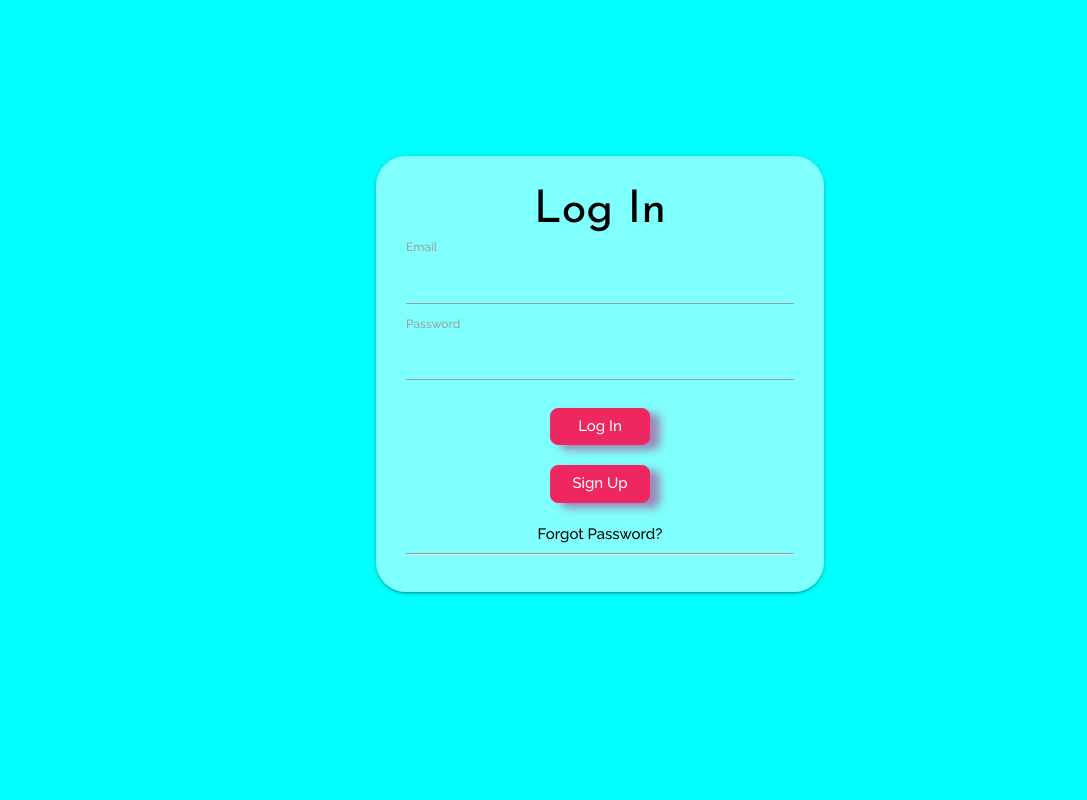
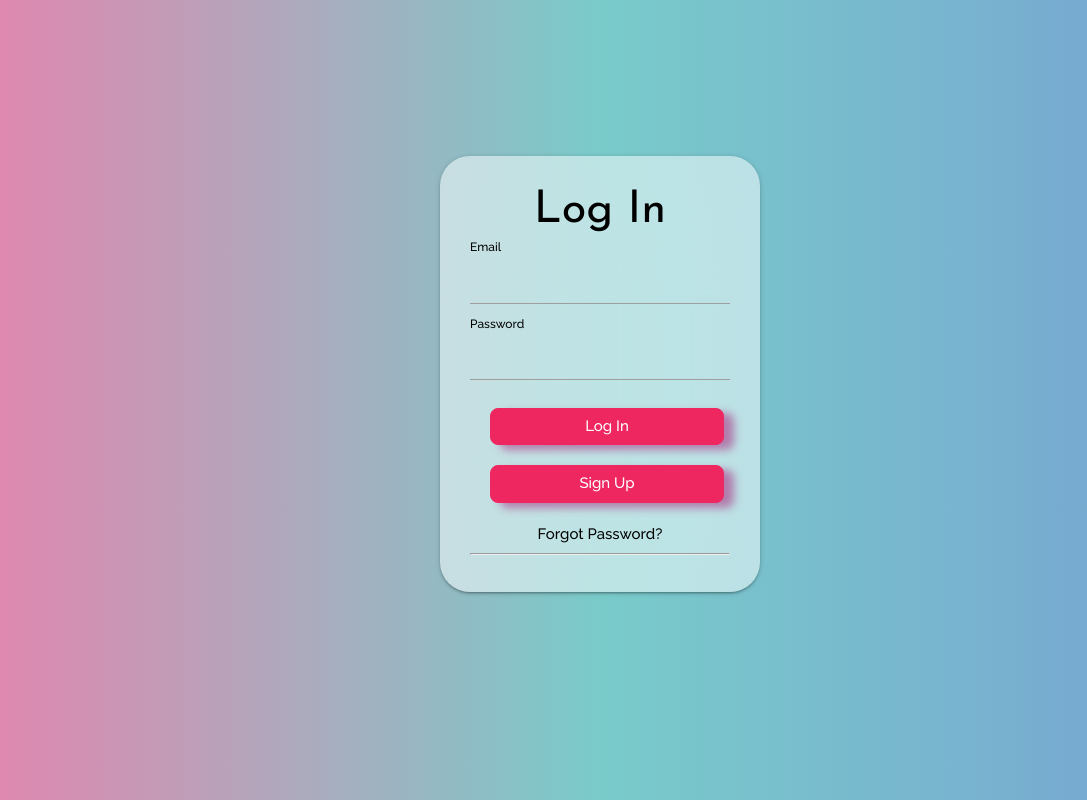
Before and after one commit to SGopinath89/IT32322024UniTshirtapp, a React (Vite) app: page /UniWear/login in a window 1280 px wide. Shown: the whole page, without its empty margins (40-1127 px from the left). Built offline with nearby package versions, Linux system fonts and the light colour scheme.

Commit message:
Updated the Login form with signup

```diff
--- a/src/pages/Login/Login.css
+++ b/src/pages/Login/Login.css
@@ -1,19 +1,34 @@
 .login-div{
     width: 100%;
     height: 100vh;
-    background-color:aqua;
     display:flex;
     align-items:center;
     justify-content:center;
 }
 
+.form-control{
+    color: black;
+}
+
 .login-card{
-    width:35%;
+    width:25%;
+}
+
+.textmargin{
+    margin-top: 100px;
+}
+
+.email{
+    color: black;
 }
 
 .btnmargin{
     margin: 20px;
-    width: 100px;
+    width: 90%;
+}
+
+.pwdalign{
+    text-align: right;
 }
 
 .login-form{
```
